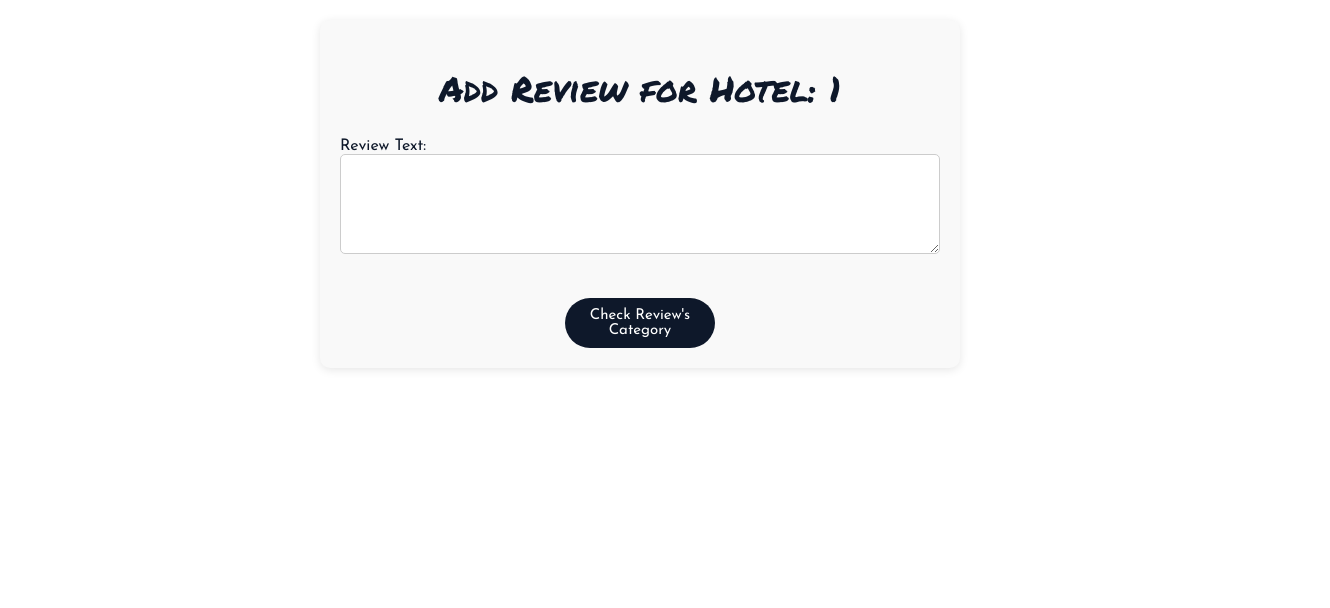
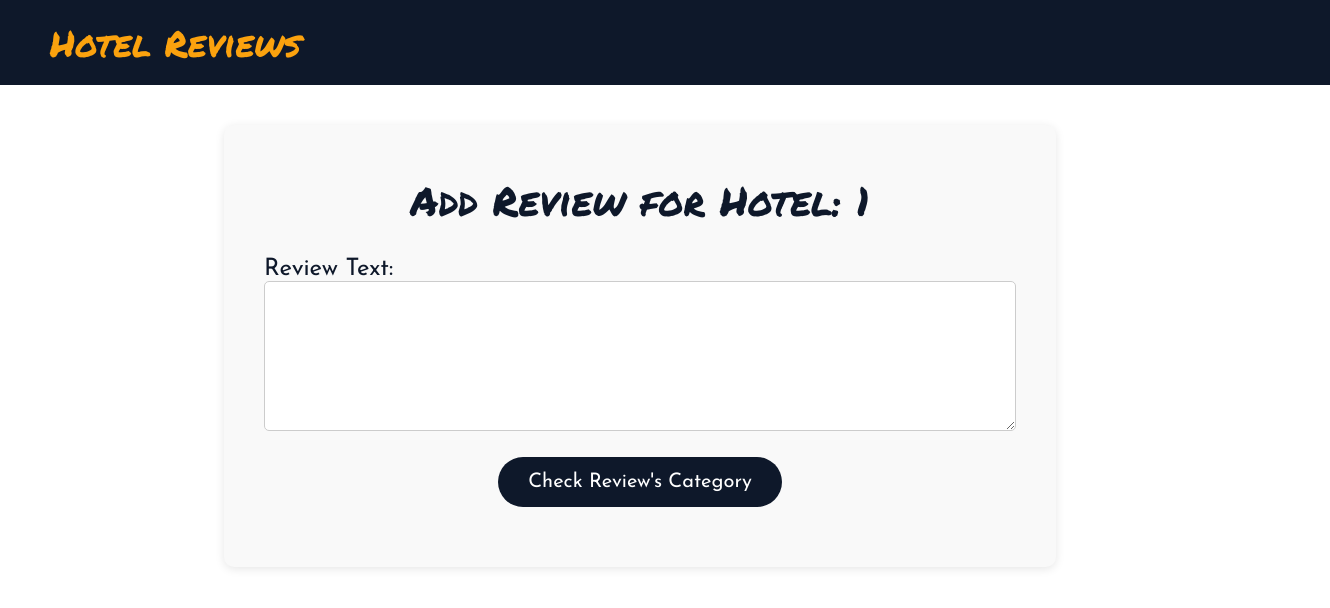
Before and after one commit to SantiAlmancy/Analizador-de-Sentimientos, a React (Create React App) app in the folder Web Page/frontend/hotel-reviews/: page /add-review/1 in a window 1280 px wide. Shown: the top 608 px of the page, 1330 px wide, since content can reach past the window. Built offline with nearby package versions, Linux system fonts and the light colour scheme; a web font is replaced by a local one.

Commit message:
addReview - Updating css file from add review page

```diff
--- a/Web Page/frontend/hotel-reviews/src/pages/AddReview.css
+++ b/Web Page/frontend/hotel-reviews/src/pages/AddReview.css
@@ -1,71 +1,87 @@
-.addReview {
-    width: 50%; /* Reduced width for better centering */
-    margin: 0 auto; /* Center the form horizontally */
-    padding: 20px;
+.addReviewContainer {
+    width: 65%;
+    margin: 0 auto;
+    padding: 20px 40px 60px;
     box-sizing: border-box;
     background-color: #f9f9f9;
     border-radius: 10px;
     box-shadow: 0 2px 10px rgba(0, 0, 0, 0.1);
-    margin-top: 20px;
-    text-align: center; /* Center text inside the form */
+    margin-top: 40px;
+    text-align: center;
 }
 
-.addReview h1 {
+.addReviewContainer h1 {
     color: #0e182a;
-    font-size: 35px;
+    font-size: 40px;
     font-family: "Permanent Marker", cursive;
     font-weight: 400;
     font-style: normal;
 }
 
-.addReview form {
+.addReviewContainer form {
     display: flex;
     flex-direction: column;
     align-items: center; /* Center form elements */
 }
 
-.addReview label {
+.addReviewContainer label {
     color: #0e182a;
     font-family: "Josefin Sans", sans-serif;
-    font-size: 16px;
-    margin-bottom: 10px;
-    width: 100%; /* Make the label take full width */
-    text-align: left; /* Align label text to the left */
+    font-size: 24px;
+    width: 100%;
+    text-align: left;
 }
 
-.addReview textarea {
+.addReviewContainer textarea {
     width: 100%;
-    height: 100px;
+    height: 150px;
     padding: 10px;
     border: 1px solid #ccc;
     border-radius: 5px;
     font-family: "Josefin Sans", sans-serif;
-    font-size: 14px;
+    font-size: 19px;
     margin-bottom: 20px;
     box-sizing: border-box;
 }
 
-.addReview button {
+.addReviewContainer button {
     background-color: #0e182a;
     color: white;
     border: none;
-    padding: 10px 20px;
+    padding: 15px 20px;
     border-radius: 50px;
     font-family: "Josefin Sans", sans-serif;
-    font-size: 15px;
+    font-size: 18px;
     cursor: pointer;
     transition: background-color 0.3s ease;
     margin-top: 10px;
-    width: 150px; /* Reduced width for the buttons */
 }
 
-.addReview button:hover {
+.addReviewContainer button:hover {
     background-color: #f5b042;
 }
 
-.addReview p {
-    color: #0e182a;
+.addReviewContainer p {
+    color: #f5b042;
     font-family: "Josefin Sans", sans-serif;
-    font-size: 16px;
-    margin-top: 20px;
+    font-size: 24px;
+    margin-top: 26px;
 }
+
+.addReviewContainer button {
+    background-color: #0e182a;
+    color: white;
+    border: none;
+    padding: 15px 30px;
+    border-radius: 50px;
+    font-family: "Josefin Sans", sans-serif;
+    font-size: 20px;
+    cursor: pointer;
+    transition: background-color 0.3s ease;
+    margin-top: 0px;
+    margin-bottom: 0px;
+}
+
+.addReviewContainer button:hover {
+    background-color: #f5b042;
+}
--- a/Web Page/frontend/hotel-reviews/src/pages/AddReview.js
+++ b/Web Page/frontend/hotel-reviews/src/pages/AddReview.js
@@ -1,5 +1,6 @@
 import React, { useState } from 'react';
 import { useParams } from 'react-router-dom';
+import Header from '../components/Header';
 import './AddReview.css';
 
 const AddReview = ({ props }) => {
@@ -29,21 +30,24 @@ const AddReview = ({ props }) => {
     };
 
     return (
-        <div className="addReview">
+        <div className='addReview'>
+            <Header text="Hotel Reviews" />
+            <div className="addReviewContainer">
                 <h1>Add Review for Hotel: {id}</h1>
                 <form onSubmit={handleSubmit}>
                     <label>
                         Review Text:
                         <textarea name="text" value={review.text} onChange={handleChange} />
                     </label>
-                <button type="button" onClick={handleButtonClick}>Check Review's Category</button>
+                    <button type="button" className='button' onClick={handleButtonClick}>Check Review's Category</button>
                     {showValue && (
                         <>
                             <p>Value: {review.value}</p>
-                        <button type="submit">Submit</button>
+                            <button type="submit" className='button'>Submit</button>
                         </>
                     )}
                 </form>
+            </div>
         </div>
     );
 };
--- a/Web Page/frontend/hotel-reviews/src/pages/Reviews.js
+++ b/Web Page/frontend/hotel-reviews/src/pages/Reviews.js
@@ -76,7 +76,7 @@ const Reviews = () => {
 
     return (
         <div className='reviews'>
-            <Header text="Reviews" />
+            <Header text="Hotel Reviews" />
             <div className='reviewList'>
                 <h1>Review list for Hotel: {id}</h1>
                 <button
```
Lines whose indentation alone changed are shown as unchanged.
